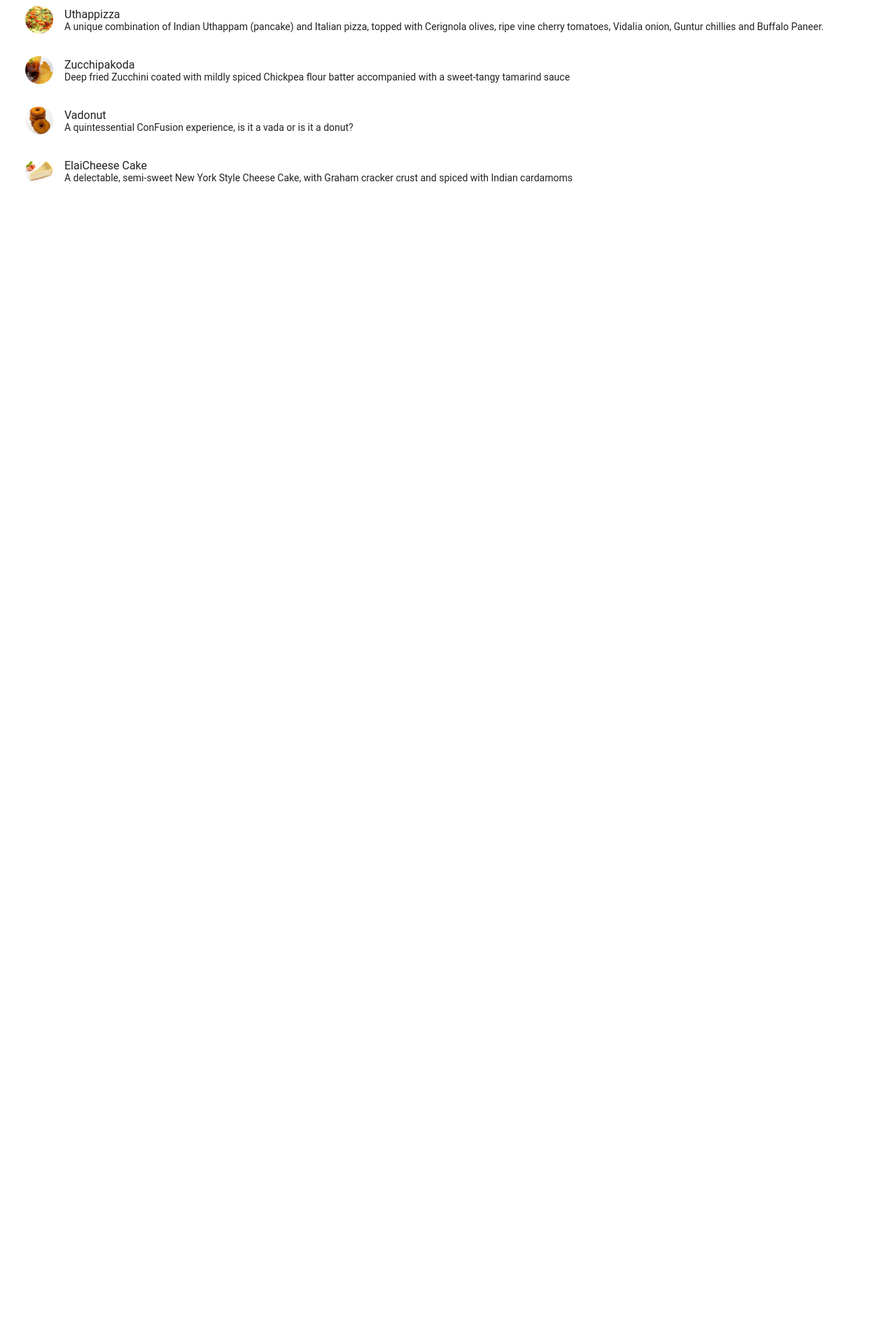
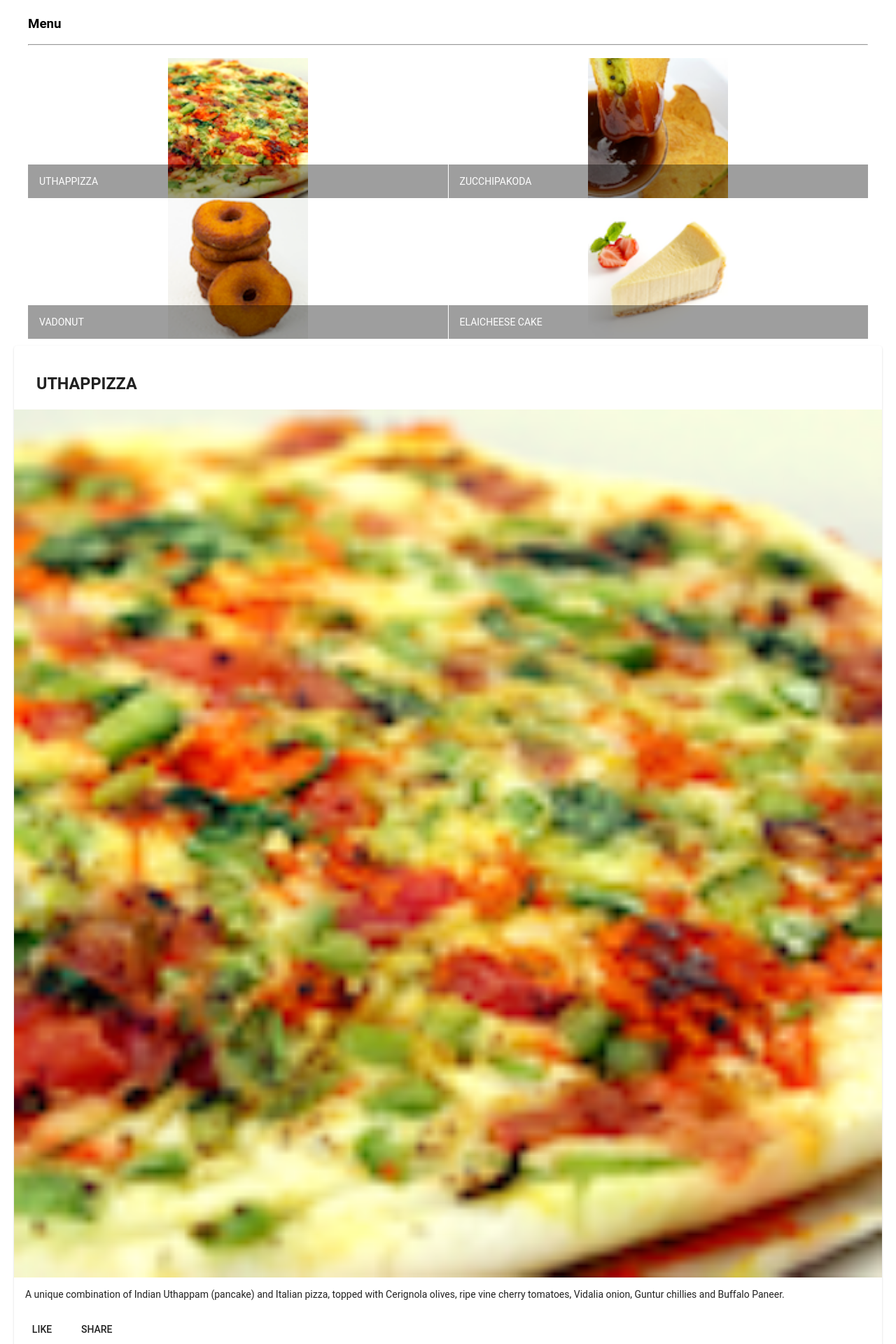
Before and after one commit to DonRuan22/Angular-confusion, an Angular app: page / in a window 1280 px wide. Shown: the part 100-2020 px from the top of the page at 70% size. Before the commit the page ends 800 px from the top, so only its background shows below. Built offline with nearby package versions, Linux system fonts and the light colour scheme.

Commit message:
components 2

```diff
--- a/src/app/menu/menu.component.html
+++ b/src/app/menu/menu.component.html
@@ -2,14 +2,47 @@
      fxLayout="column"
      fxLayoutGap="10px">
 
-  <mat-list fxFlex>
-    <mat-list-item *ngFor="let dish of dishes">
-      <img matListAvatar src={{dish.image}} alt={{dish.name}}>
-      <h1 matLine> {{dish.name}} </h1>
-      <p matLine>
-        <span> {{dish.description}} </span>
-      </p>
-    </mat-list-item>
-  </mat-list>
+     <div class="container"
+     fxLayout="column"
+     fxLayoutGap="10px">
+
+    <div fxFlex>
+      <div>
+        <h3>Menu</h3>
+        <hr>
+      </div>
+    </div>
+
+  <div fxFlex>
+    <mat-grid-list cols="2" rowHeight="200px">
+      <mat-grid-tile *ngFor="let dish of dishes">
+        <img height="200px" src={{dish.image}} alt={{dish.name}}>
+        <mat-grid-tile-footer>
+          <h1>{{dish.name | uppercase}}</h1>
+        </mat-grid-tile-footer>
+      </mat-grid-tile>
+    </mat-grid-list>
+  </div>
 
 </div>
+
+<div fxFlex *ngIf="selectedDish">
+  <mat-card>
+    <mat-card-header>
+      <mat-card-title>
+        <h3>{{selectedDish.name | uppercase}}</h3>
+      </mat-card-title>
+    </mat-card-header>
+    <img mat-card-image src={{selectedDish.image}} alt={{selectedDish.name}}>
+    <mat-card-content>
+      <p>{{selectedDish.description}}
+      </p>
+    </mat-card-content>
+    <mat-card-actions>
+      <button mat-button>LIKE</button>
+      <button mat-button>SHARE</button>
+    </mat-card-actions>
+  </mat-card>
+</div>
+
+</div>
--- a/src/app/menu/menu.component.ts
+++ b/src/app/menu/menu.component.ts
@@ -1,14 +1,9 @@
 import { Component, OnInit } from '@angular/core';
 import { Dish } from '../shared/dish';
 
-@Component({
-  selector: 'app-menu',
-  templateUrl: './menu.component.html',
-  styleUrls: ['./menu.component.scss']
-})
-export class MenuComponent implements OnInit {
 
-  dishes: Dish[] = [
+
+const DISHES: Dish[] = [
   {
     id: '0',
     name: 'Uthappizza',
@@ -50,7 +45,20 @@
     price: '2.99',
     description: 'A delectable, semi-sweet New York Style Cheese Cake, with Graham cracker crust and spiced with Indian cardamoms'
   }
+
 ];
+
+@Component({
+  selector: 'app-menu',
+  templateUrl: './menu.component.html',
+  styleUrls: ['./menu.component.scss']
+})
+
+export class MenuComponent implements OnInit {
+
+  dishes = DISHES;
+
+  selectedDish = DISHES[0];
 
   constructor() { }
 
```
Also changed, not shown: src/app/app.module.ts (+7 -1 lines). Lines whose indentation alone changed are shown as unchanged.
